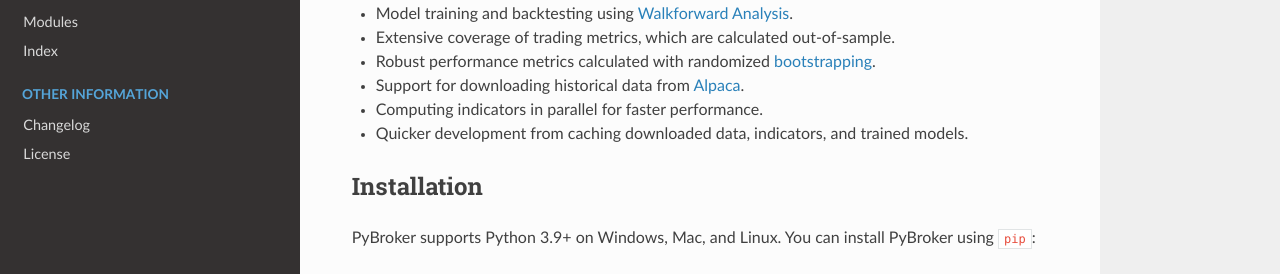
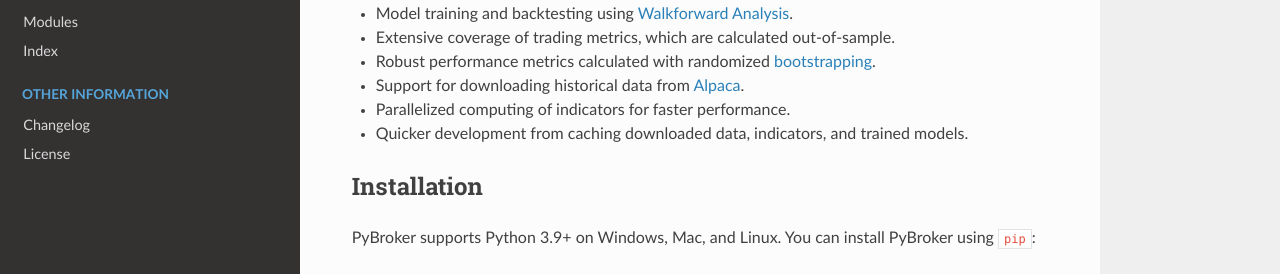
Before and after one commit to edtechre/pybroker, a Sphinx documentation site: the page built from docs/index.rst, in a window 1280 px wide and 900 px high. Shown: the part 447-721 px from the top of the window. Built offline with Sphinx 7.4.7 and the Read the Docs theme 2.0.0, drawn with Linux system fonts in a browser that asks for light colours.

Commit message:
Updates README and index.rst

```diff
--- a/docs/index.rst
+++ b/docs/index.rst
@@ -59,7 +59,7 @@ Some of PyBroker's key features are:
 * Extensive coverage of trading metrics, which are calculated out-of-sample.
 * Robust performance metrics calculated with randomized `bootstrapping <https://en.wikipedia.org/wiki/Bootstrapping_(statistics)>`_.
 * Support for downloading historical data from `Alpaca <https://alpaca.markets/>`_.
-* Computing indicators in parallel for faster performance.
+* Parallelized computing of indicators for faster performance.
 * Quicker development from caching downloaded data, indicators, and trained models.
 
 .. include:: install.rst
```
Also changed, not shown: README.md (+1 -1 lines).
